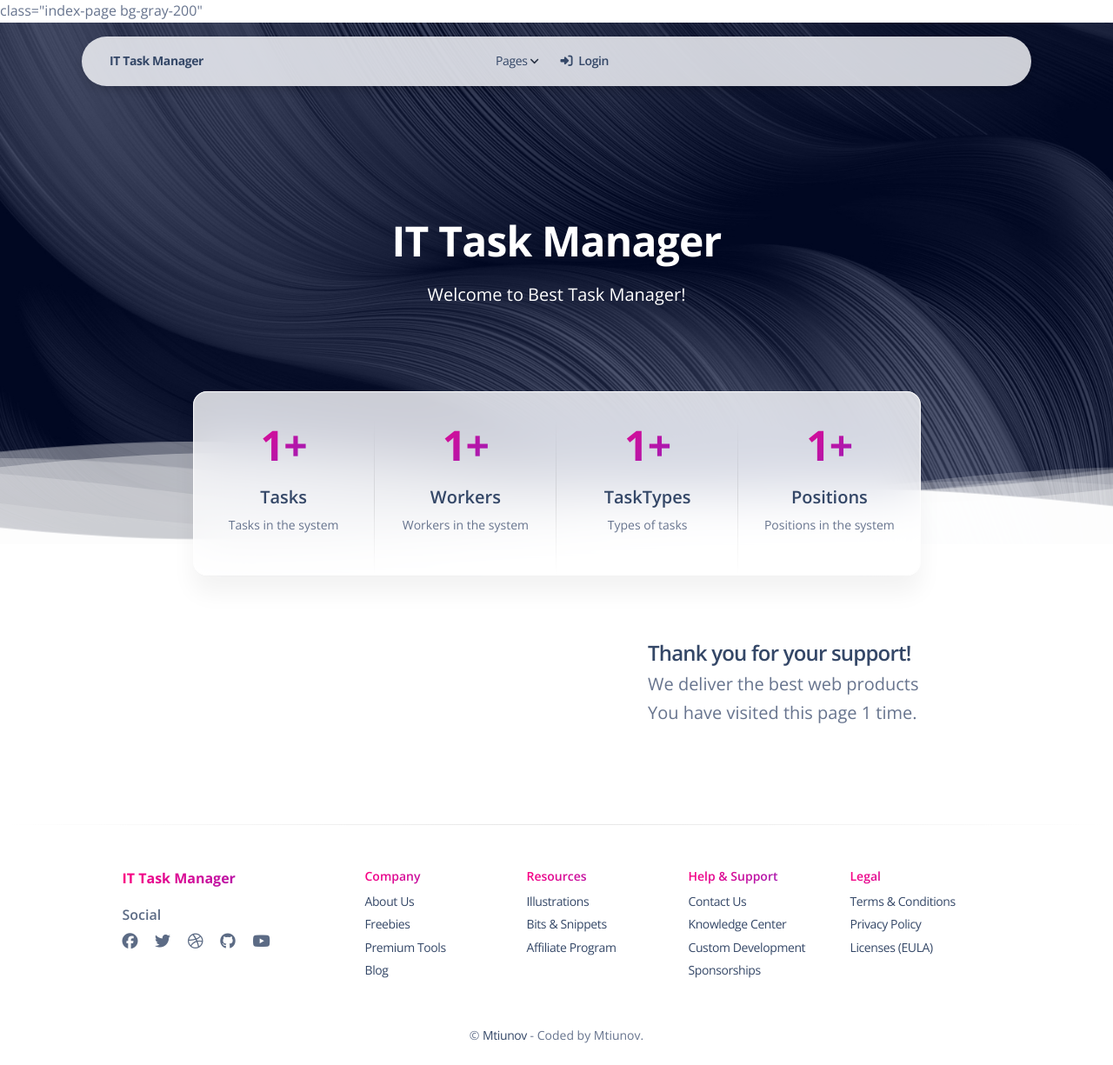
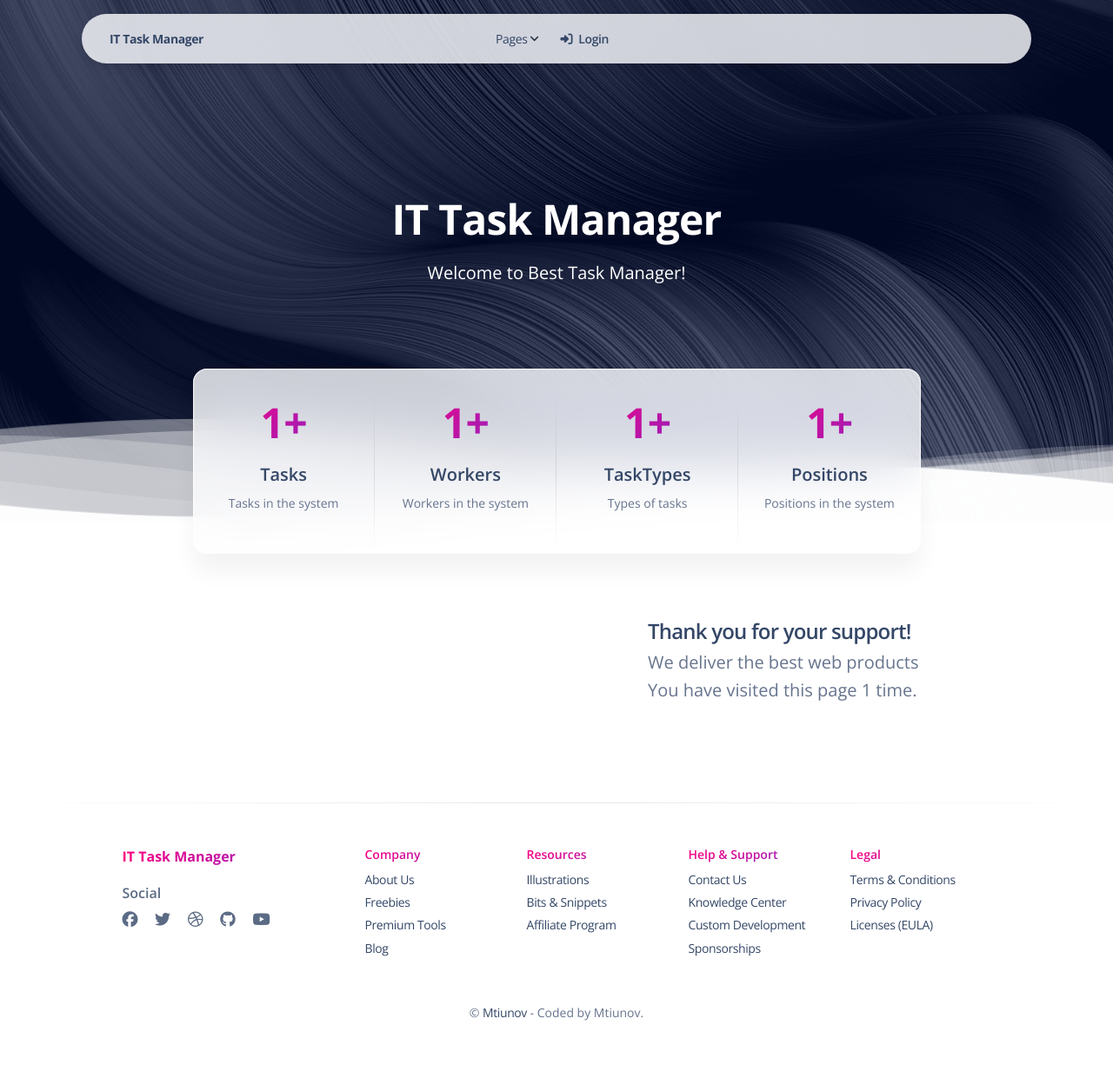
Before and after one commit to mtiunov/it-company-task-manager, a Django app: template templates/catalog/index.html in a window 1280 px wide. Shown: the whole page at 87% size. After the commit the page ends 1174 px from the top, so only its background shows below. Run offline with Django 3.2, Linux system fonts and the light colour scheme; the template is opened without the code that fills it: most values are stand-ins (such as "Sample title", 1, 10 or a date in 2020); some libraries are stand-ins or nearby versions.

Commit message:
Remove "index-page bg-gray-200" from all templates pages

```diff
--- a/templates/catalog/index.html
+++ b/templates/catalog/index.html
@@ -2,8 +2,6 @@
 {% load static %}
 
 {% block title %} {% endblock title %}
-
-{% block body %} class="index-page bg-gray-200" {% endblock body %}
 
 {% block content %}
 
--- a/templates/catalog/position_confirm_delete.html
+++ b/templates/catalog/position_confirm_delete.html
@@ -1,8 +1,6 @@
 {% extends 'layouts/base_sections.html' %}
 {% load crispy_forms_filters %}
 {% load static %}
-
-{% block body %} class="index-page bg-gray-200" {% endblock body %}
 
 {% block content %}
 
--- a/templates/catalog/position_form.html
+++ b/templates/catalog/position_form.html
@@ -1,8 +1,6 @@
 {% extends 'layouts/base_sections.html' %}
 {% load crispy_forms_filters %}
 {% load static %}
-
-{% block body %} class="index-page bg-gray-200" {% endblock body %}
 
 {% block content %}
 
--- a/templates/catalog/position_list.html
+++ b/templates/catalog/position_list.html
@@ -3,8 +3,6 @@
 {% load static %}
 
 {% block title %} {% endblock title %}
-
-{% block body %} class="index-page bg-gray-200" {% endblock body %}
 
 {% block content %}
 
--- a/templates/catalog/task_confirm_delete.html
+++ b/templates/catalog/task_confirm_delete.html
@@ -1,8 +1,6 @@
 {% extends 'layouts/base_sections.html' %}
 {% load crispy_forms_filters %}
 {% load static %}
-
-{% block body %} class="index-page bg-gray-200" {% endblock body %}
 
 {% block content %}
 
--- a/templates/catalog/task_detail.html
+++ b/templates/catalog/task_detail.html
@@ -1,8 +1,6 @@
 {% extends 'layouts/base_sections.html' %}
 {% load crispy_forms_filters %}
 {% load static %}
-
-{% block body %} class="index-page bg-gray-200" {% endblock body %}
 
 {% block content %}
 
--- a/templates/catalog/task_form.html
+++ b/templates/catalog/task_form.html
@@ -1,8 +1,6 @@
 {% extends 'layouts/base_sections.html' %}
 {% load crispy_forms_filters %}
 {% load static %}
-
-{% block body %} class="index-page bg-gray-200" {% endblock body %}
 
 {% block content %}
 
--- a/templates/catalog/task_list.html
+++ b/templates/catalog/task_list.html
@@ -3,8 +3,6 @@
 {% load static %}
 
 {% block title %} {% endblock title %}
-
-{% block body %} class="index-page bg-gray-200" {% endblock body %}
 
 {% block content %}
 
--- a/templates/catalog/tasktype_confirm_delete.html
+++ b/templates/catalog/tasktype_confirm_delete.html
@@ -1,8 +1,6 @@
 {% extends 'layouts/base_sections.html' %}
 {% load crispy_forms_filters %}
 {% load static %}
-
-{% block body %} class="index-page bg-gray-200" {% endblock body %}
 
 {% block content %}
 
--- a/templates/catalog/tasktype_form.html
+++ b/templates/catalog/tasktype_form.html
@@ -1,8 +1,6 @@
 {% extends 'layouts/base_sections.html' %}
 {% load crispy_forms_filters %}
 {% load static %}
-
-{% block body %} class="index-page bg-gray-200" {% endblock body %}
 
 {% block content %}
 
--- a/templates/catalog/tasktype_list.html
+++ b/templates/catalog/tasktype_list.html
@@ -3,8 +3,6 @@
 {% load static %}
 
 {% block title %} {% endblock title %}
-
-{% block body %} class="index-page bg-gray-200" {% endblock body %}
 
 {% block content %}
 
--- a/templates/catalog/worker_confirm_delete.html
+++ b/templates/catalog/worker_confirm_delete.html
@@ -1,8 +1,6 @@
 {% extends 'layouts/base_sections.html' %}
 {% load crispy_forms_filters %}
 {% load static %}
-
-{% block body %} class="index-page bg-gray-200" {% endblock body %}
 
 {% block content %}
 
--- a/templates/catalog/worker_detail.html
+++ b/templates/catalog/worker_detail.html
@@ -1,8 +1,6 @@
 {% extends 'layouts/base_sections.html' %}
 {% load crispy_forms_filters %}
 {% load static %}
-
-{% block body %} class="index-page bg-gray-200" {% endblock body %}
 
 {% block content %}
 
--- a/templates/catalog/worker_form.html
+++ b/templates/catalog/worker_form.html
@@ -1,8 +1,6 @@
 {% extends 'layouts/base_sections.html' %}
 {% load crispy_forms_filters %}
 {% load static %}
-
-{% block body %} class="index-page bg-gray-200" {% endblock body %}
 
 {% block content %}
 
--- a/templates/catalog/worker_list.html
+++ b/templates/catalog/worker_list.html
@@ -3,8 +3,6 @@
 {% load static %}
 
 {% block title %} {% endblock title %}
-
-{% block body %} class="index-page bg-gray-200" {% endblock body %}
 
 {% block content %}
 
```
